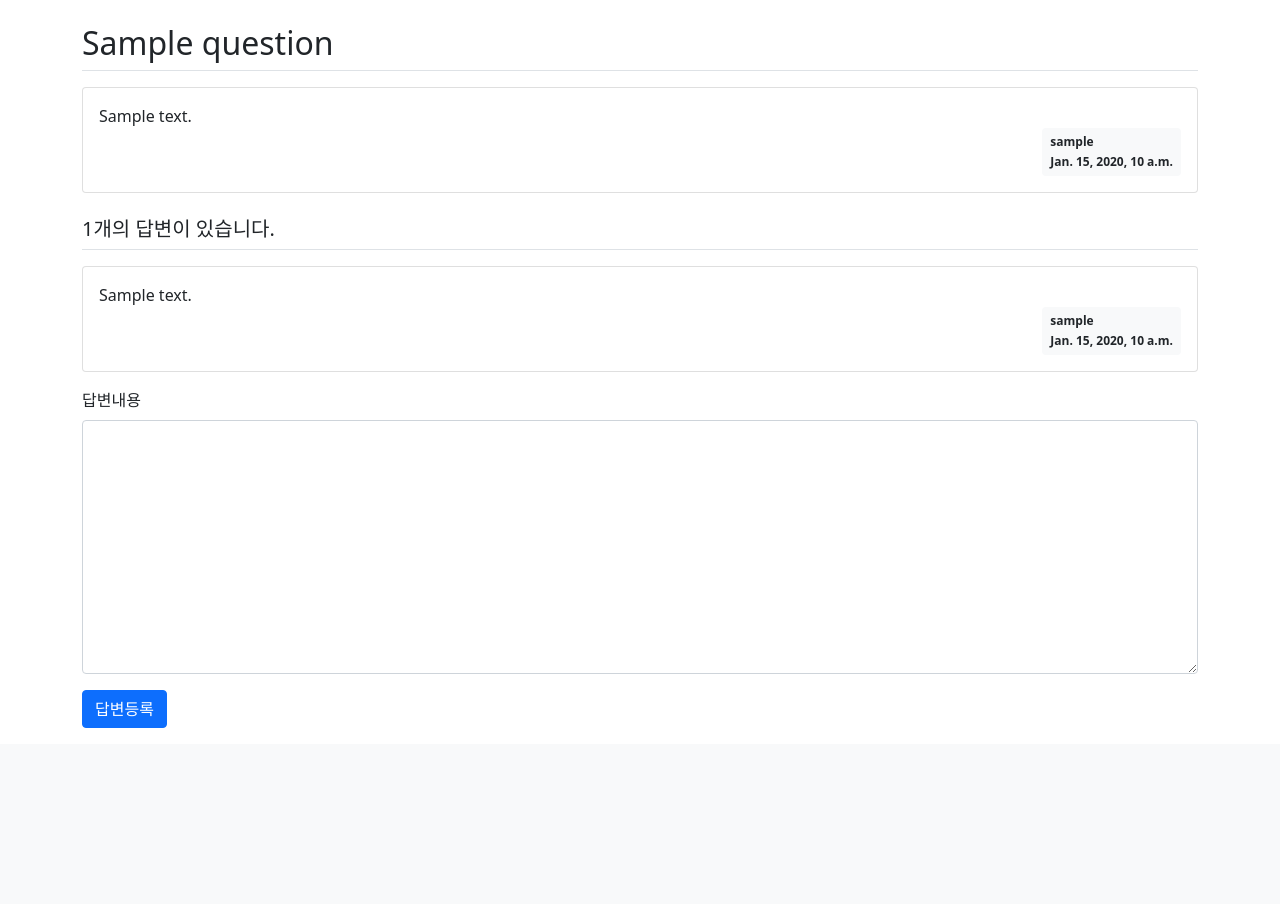
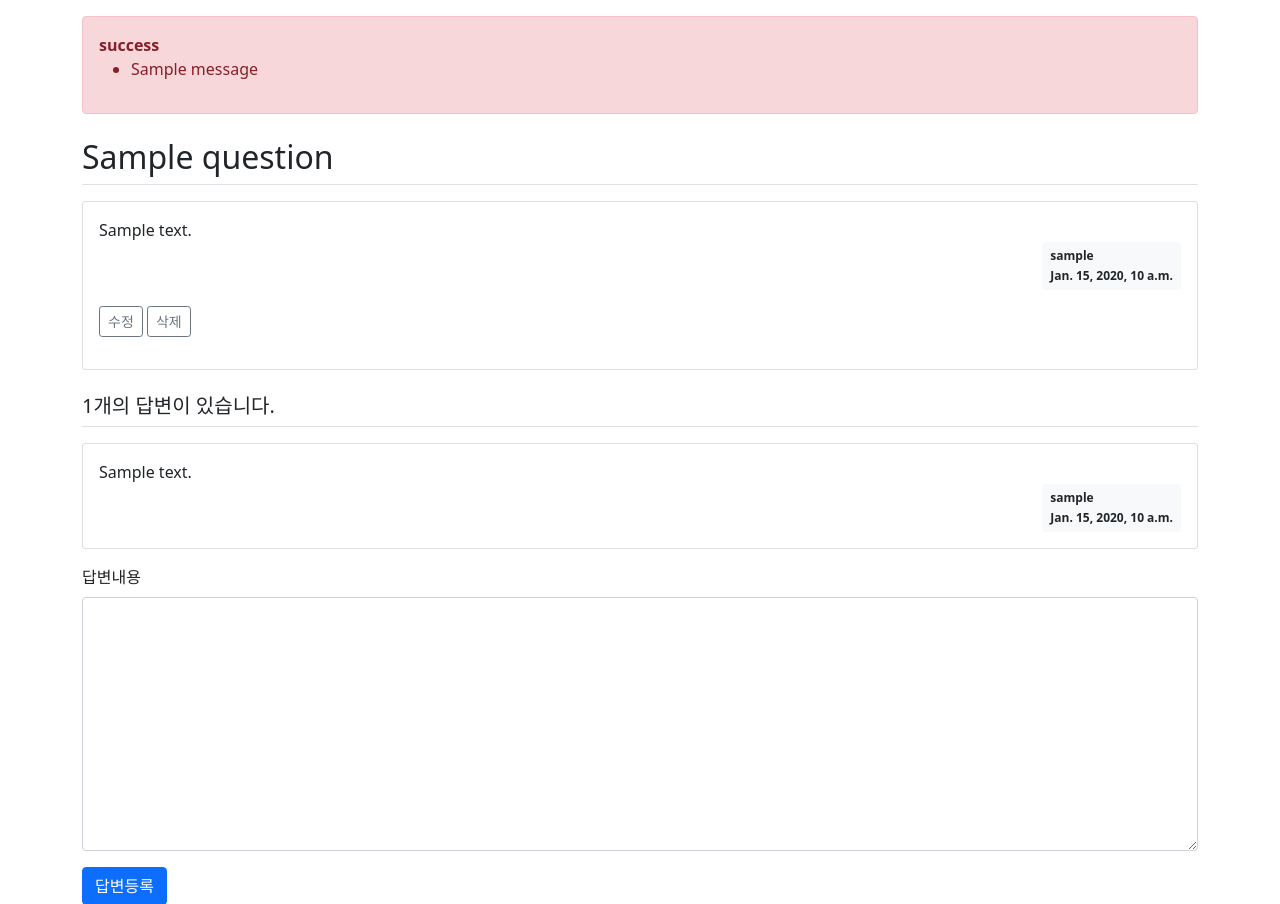
Before and after one commit to LeeHeonWoo1/Django, a Django app: page /pybo/1/ in a window 1280 px wide. Shown: the part 57-961 px from the top of the page. Before the commit the page ends 785 px from the top, so only its background shows below. Run offline with Django 4.2, Linux system fonts and the light colour scheme; a user stored in the database is signed in; tables that the repository leaves empty hold one stand-in row (values such as "Sample post"); one stand-in notice (Sample message) is shown; some libraries are stand-ins or nearby versions.

Commit message:
질문 수정, 삭제 버튼 추가, js코드 추가

```diff
--- a/projects/web/templates/pybo/question_detail.html
+++ b/projects/web/templates/pybo/question_detail.html
@@ -1,7 +1,15 @@
 {% extends 'base.html' %}
 {% block content %}
 <div class="container my-3">
-    <!-- 질문 -->
+    <!-- message 표시 -->
+    {% if messages %}
+    <div class="alert alert-danger my-3" role="alert">
+    {% for message in messages %}
+        <strong>{{ message.tags }}</strong>
+        <ul><li>{{ message.message }}</li></ul>
+    {% endfor %}
+    </div>
+    {% endif %}
     <h2 class="border-bottom py-2">{{ question.subject }}</h2>
     <div class="card my-3">
         <div class="card-body">
@@ -9,8 +17,14 @@
             <div class="d-flex justify-content-end">
                 <div class="badge bg-light text-dark p-2 text-start">
                     <div class="mb-2">{{ question.author.username }}</div>
-                    <div>{{ question.create_date }}</div>
+                    <div>{% if question.modify_date %}{{question.modify_date}}{% else %}{{ question.create_date }}{% endif %}</div>
                 </div>
+            </div>
+            <div class="my-3">
+                {% if request.user == question.author %}
+                    <a href="{% url 'pybo:question_modify' question.id  %}" class="btn btn-sm btn-outline-secondary">수정</a>
+                    <a href="javascript:void(0)" class="delete btn btn-sm btn-outline-secondary" data-uri="{% url 'pybo:question_delete' question.id %}">삭제</a>
+                {% endif %}
             </div>
         </div>
     </div>
@@ -57,3 +71,15 @@
     </form>
 </div>
 {% endblock %}
+{% block script %}
+<script type='text/javascript'>
+const delete_elements = document.getElementsByClassName("delete");
+Array.from(delete_elements).forEach(function(element) {
+    element.addEventListener('click', function() {
+        if(confirm("정말로 삭제하시겠습니까?")) {
+            location.href = this.dataset.uri;
+        };
+    });
+});
+</script>
+{% endblock %}
```
